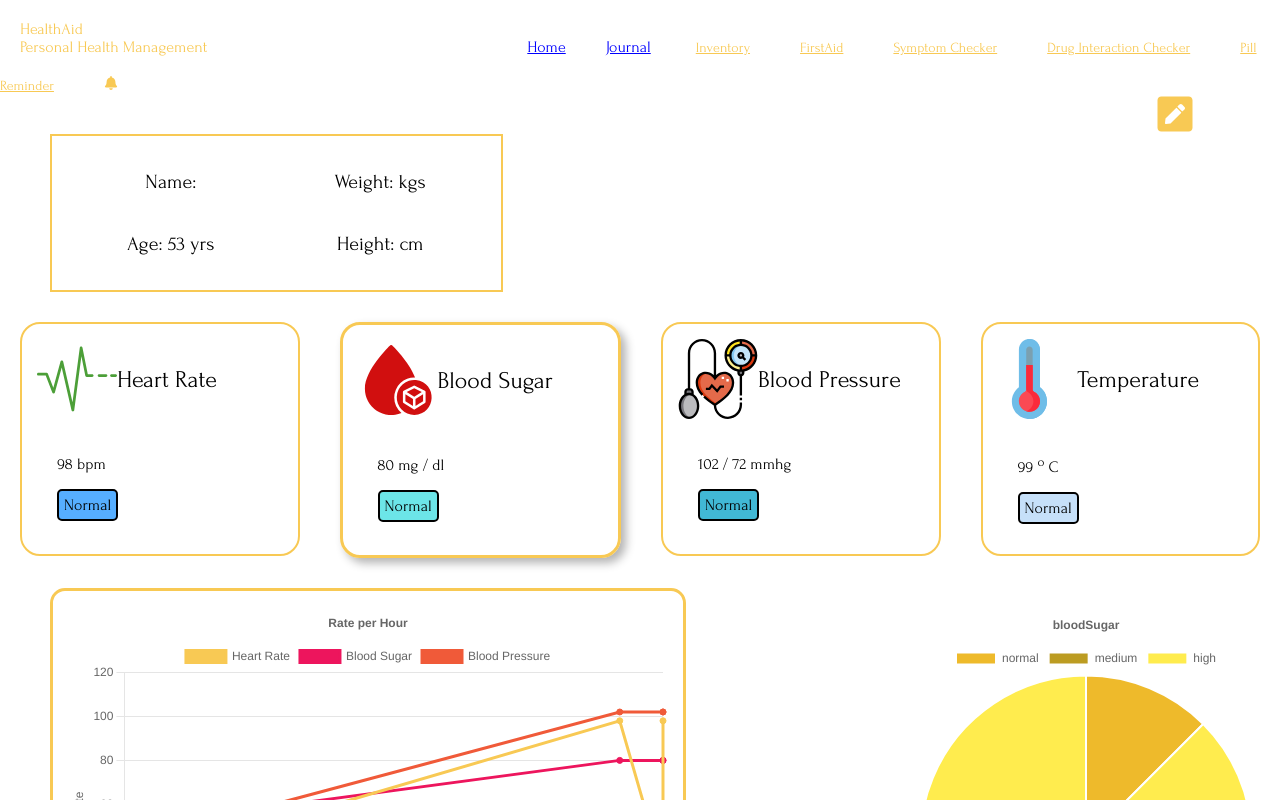
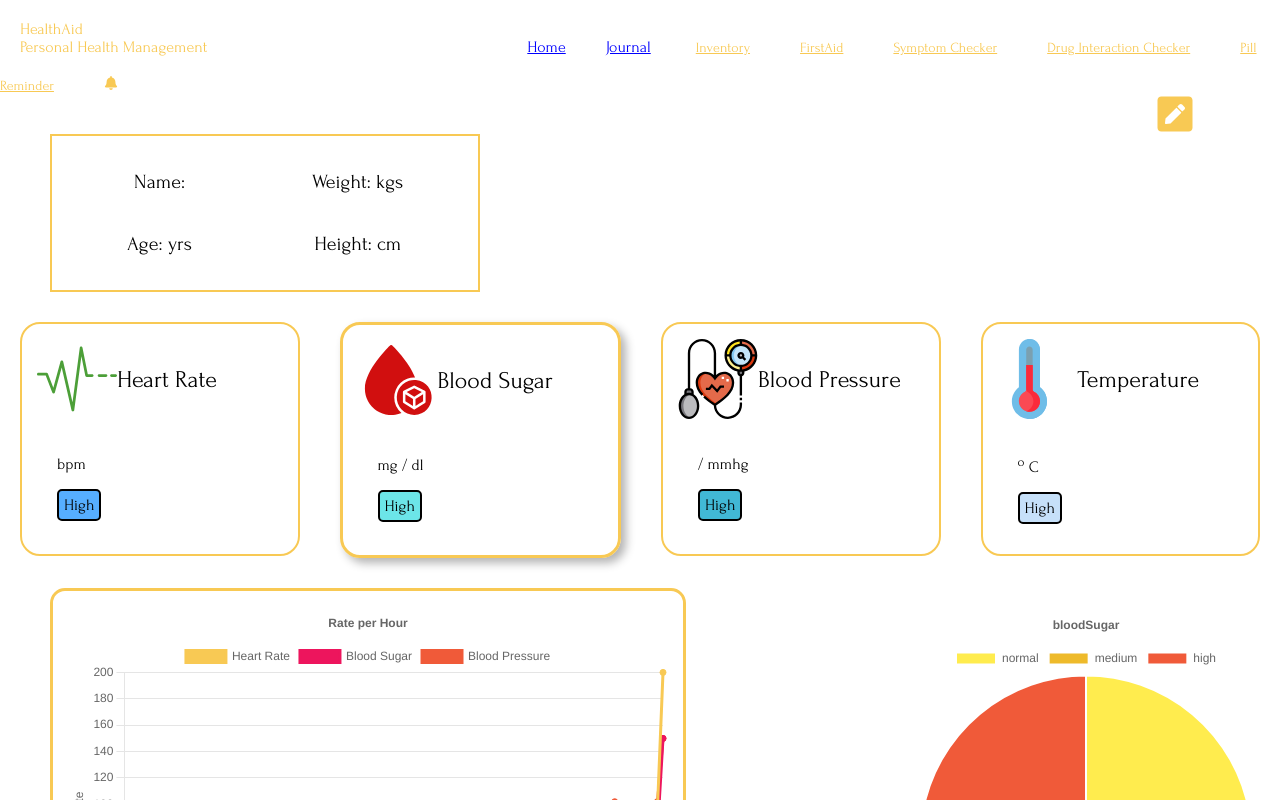
Before and after one commit to merytpeters/HealthAid, a React (Vite) app in the folder Frontend/: page /dashboard in a window 1280 px wide. Shown: the top 800 px of the page. Built offline with nearby package versions, Linux system fonts and the light colour scheme; no server answers; data requests are answered from the project's data file.

Commit message:
Piechart data added

```diff
--- a/Frontend/src/Components/PieChart.jsx
+++ b/Frontend/src/Components/PieChart.jsx
@@ -9,12 +9,14 @@ const PieChart = ({selected = "bloodSugar"}) => {
         });
 
 
+
     useEffect(()=> {
             const dashboardDataLoader = async () => {
                 try{
                     const res = await fetch('http://localhost:8000/graphData');
                     const allGraphData = await res.json();
                     filterGraphData(allGraphData);
+                    console.log("fetching data here")
                 } catch(error) {
                     console.log("Error fetching data", error)
                 }
@@ -22,26 +24,27 @@ const PieChart = ({selected = "bloodSugar"}) => {
             }
             dashboardDataLoader();
 
-            return () => {
-                // Cleanup all Chart.js instances on unmount
-                Object.keys(ChartJs.instances).forEach((key) => {
-                  ChartJs.instances[key].destroy();
-                });
-              };
-    }, []);
+            // return () => {
+            //     // Cleanup all Chart.js instances on unmount
+            //     Object.keys(ChartJs.instances).forEach((key) => {
+            //       ChartJs.instances[key].destroy();
+            //     });
+            //   };
+    }, [selected]);
 
     const filterGraphData = (fullGraphData) => {
         let high = 0, mid = 0, normal = 0;
         fullGraphData.map(item => {
+            console.log(item)
             if (selected === "bloodPressure") {
-                if (item[selected].systolic > 60)
+                if (item[selected].systolic > 70)
                     high++;
-                else if(item[selected].systolic > 50 && item[selected] < 70)
+                else if(item[selected].systolic > 50 && item.selected.systolic < 70)
                     mid++;
                 else
                     normal++;
             }else {
-                if (item[selected] > 10)
+                if (item[selected] > 70)
                     high++;
                 else if(item[selected] > 50 && item[selected] < 70)
                     mid++;
@@ -50,7 +53,7 @@ const PieChart = ({selected = "bloodSugar"}) => {
             }
         });
 
-
+        console.log([normal, mid,high])
         setGraphData(
             {
                 labels: ["normal", "medium","high"],
@@ -59,7 +62,7 @@ const PieChart = ({selected = "bloodSugar"}) => {
                         label: "",
                         data: [normal, mid, high],
                         borderWidtth: 1,
-                        backgroundColor: ["#eeba2b", "#bc9c22","#ffec4e"],
+                        backgroundColor: ["#ffec4e", "#eeba2b","#f05a39"],
                         hoverOffset: 4
                     }
                 ]
--- a/Frontend/src/Data/fakedb.json
+++ b/Frontend/src/Data/fakedb.json
@@ -53,15 +53,14 @@
   ],
   "inventory": [
     {
-      "id": 1
+      "id": "1"
     },
     {
-      "id": 3
+      "id": "3"
     },
     {
-      "id": 2
+      "id": "2"
     }
-
   ],
   "graphData": [
     {
@@ -86,13 +85,13 @@
       "weight": "34",
       "height": "161",
       "gender": "female",
-      "bloodSugar": 12,
+      "bloodSugar": 50,
       "bloodPressure": {
         "systolic": 8,
         "diastolic": 72
       },
       "heartRate": 0,
-      "temp": 60,
+      "temp": 90,
       "time": "2024-10-20T06:00:00",
       "id": "9913"
     },
@@ -102,13 +101,13 @@
       "weight": "34",
       "height": "161",
       "gender": "female",
-      "bloodSugar": 4,
+      "bloodSugar": 60,
       "bloodPressure": {
         "systolic": 30,
         "diastolic": 60
       },
       "heartRate": 12,
-      "temp": 36,
+      "temp": 90,
       "time": "2024-10-20T08:00:00",
       "id": "f977"
     },
@@ -124,7 +123,7 @@
         "diastolic": 52
       },
       "heartRate": 30,
-      "temp": 50,
+      "temp": 90,
       "time": "2024-10-20T10:00:00",
       "id": "7603"
     },
@@ -140,7 +139,7 @@
         "diastolic": 52
       },
       "heartRate": 32,
-      "temp": 50,
+      "temp": 90,
       "time": "2024-10-20T11:00:00",
       "id": "5e6a"
     },
@@ -191,6 +190,22 @@
       "heartRate": 98,
       "temp": 99,
       "time": "2025-01-15T18:12:18.146Z"
+    },
+    {
+      "id": "ae88",
+      "name": "afuah",
+      "age": "53",
+      "weight": "200",
+      "height": "170",
+      "gender": "female",
+      "bloodSugar": "150",
+      "bloodPressure": {
+        "systolic": "150",
+        "diastolic": "120"
+      },
+      "heartRate": "200",
+      "temp": 90,
+      "time": "2025-01-16T15:46:59.282Z"
     }
   ]
 }
--- a/Frontend/src/Pages/Dashboard.jsx
+++ b/Frontend/src/Pages/Dashboard.jsx
@@ -12,17 +12,18 @@ import Card from '../Components/Card'
 
 const Dashboard = () => {
     const [showInput, setShowInput]  = useState(false);
-    const [beatValue, setBeatValue] = useState(98);
-    const [sugarValue, setSugarValue] = useState(80);
-    const [systolic , setSystolic] = useState(102);
-    const [diastolic , setDiastolic] = useState(72);
-    const [tempValue, setTempValue] = useState(99);
+    const [beatValue, setBeatValue] = useState();
+    const [sugarValue, setSugarValue] = useState();
+    const [systolic , setSystolic] = useState();
+    const [diastolic , setDiastolic] = useState();
+    const [tempValue, setTempValue] = useState();
     const [name, setName] = useState();
-    const [age, setAge] = useState("53");
-    const [weight, setWeight] = useState("");
-    const [height, setHeight]= useState("");
+    const [age, setAge] = useState();
+    const [weight, setWeight] = useState();
+    const [height, setHeight]= useState();
     const [cardSelected, setCardSelected] = useState("bloodSugar")
     const [isActive, setIsActive] = useState();
+    const [data, setData] = useState();
 
     const clickEdit = () => setShowInput(true);
 
@@ -31,6 +32,8 @@ const Dashboard = () => {
             const res = await fetch('api/graphData?_sort=-time&_limit=1')
             const data = await res.json();
             defaultData(data);
+            console.log("data here is ",data)
+            setData(data)
         }
         dataloader();
     }, []);
@@ -209,7 +212,7 @@ const Dashboard = () => {
                     </div>
                     <div className="card-value">
                         <p> {beatValue} bpm</p>
-                        <div style={{backgroundColor: "#56aeff"}}>Normal</div>
+                        <div style={{backgroundColor: "#56aeff"}}>{beatValue < 70 ? 'Normal': "High"}</div>
                     </div>
                 </Card>
                 <Card
@@ -225,7 +228,7 @@ const Dashboard = () => {
                     </div>
                     <div className="card-value">
                         <p>{sugarValue} mg / dl</p>
-                        <div style={{backgroundColor: "#6ce5e8"}}>Normal</div>
+                        <div style={{backgroundColor: "#6ce5e8"}}>{sugarValue < 70 ? "Normal" : "High"}</div>
                     </div>
                 </Card>
                 <Card
@@ -241,7 +244,7 @@ const Dashboard = () => {
                     </div>
                     <div className="card-value">
                         <p><span>{systolic} / {diastolic} </span> mmhg</p>
-                        <div style={{backgroundColor: "#41b8d5"}}>Normal</div>
+                        <div style={{backgroundColor: "#41b8d5"}}>{systolic < 70? "Normal": "High"}</div>
                     </div>
                 </Card>
                 <Card
@@ -257,13 +260,13 @@ const Dashboard = () => {
                     </div>
                     <div className="card-value">
                         <p>{tempValue} <sup>o</sup> C</p>
-                        <div style={{backgroundColor: "#c6e0f9"}}>Normal</div>
+                        <div style={{backgroundColor: "#c6e0f9"}}>{tempValue <= 70 ? "Normal" : "High"}</div>
                     </div>
                 </Card>
             </div>
             <div style={{display: "flex", flexDirection: "row"}}>
                 <LineChart />
-                <PieChart selected={cardSelected}/>
+                <PieChart selected={cardSelected} data={data}/>
             </div>
 
         </div>
```
Also changed, not shown: Frontend/src/Pages/PillReminder.jsx (added, +10 -0 lines).
